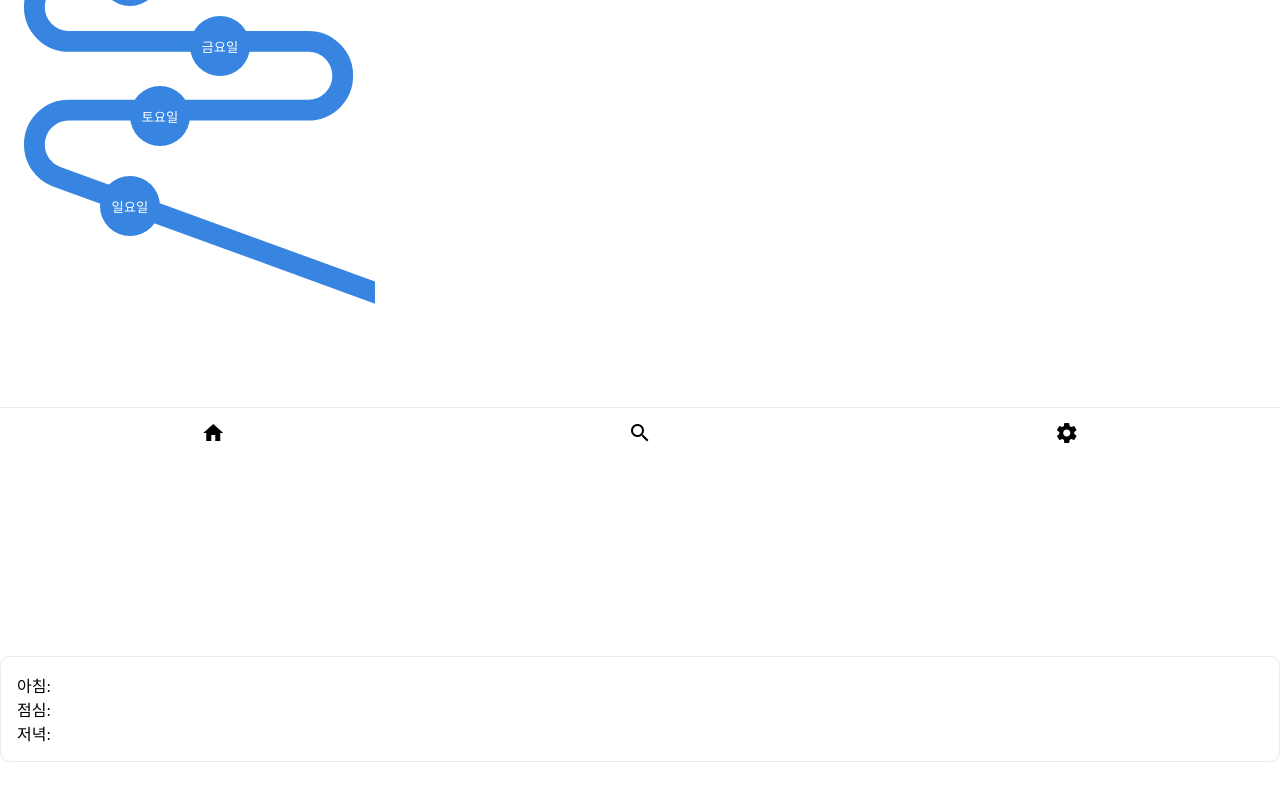
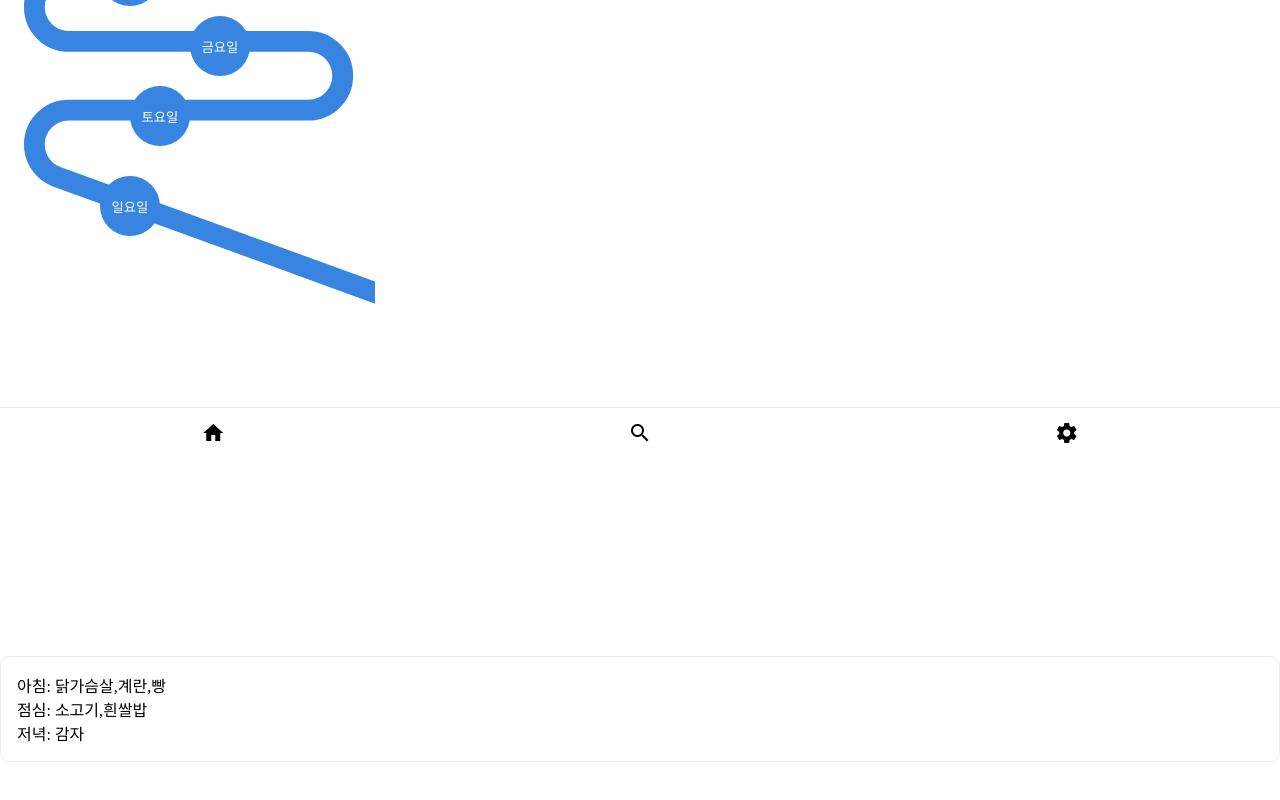
Before and after one commit to goormorg/front, a React (Create React App) app: page /roadmap in a window 1280 px wide. Shown: the part 344-1144 px from the top of the page. Built offline with nearby package versions, Linux system fonts and the light colour scheme.

Commit message:
feat: add roadmap

```diff
--- a/src/pages/Roadmap.tsx
+++ b/src/pages/Roadmap.tsx
@@ -50,7 +50,7 @@ function RoadmapPage() {
     },
   ]);
 
-  const [menu, setMenu] = useState<string[][]>([[]]);
+  const [menu, setMenu] = useState<string[][]>([[""], [""], [""]]);
 
   const getAiAnswer = async () => {
     try {
@@ -74,6 +74,8 @@ function RoadmapPage() {
 
   useEffect(() => {
     //getAiAnswer();
+
+    setMenu([["닭가슴살", "계란", "빵"], ["소고기", "흰쌀밥"], ["감자"]]);
   }, []);
 
   return (
@@ -114,9 +116,9 @@ function RoadmapPage() {
               width: "100%",
             })}
           >
-            <p>아침: {menu[0]}</p>
-            <p>점심: {menu[1]}</p>
-            <p>저녁: {menu[2]}</p>
+            <p>아침: {menu[0].join(",")}</p>
+            <p>점심: {menu[1].join(",")}</p>
+            <p>저녁: {menu[2].join(",")}</p>
           </div>
         </div>
       </Container>
```
